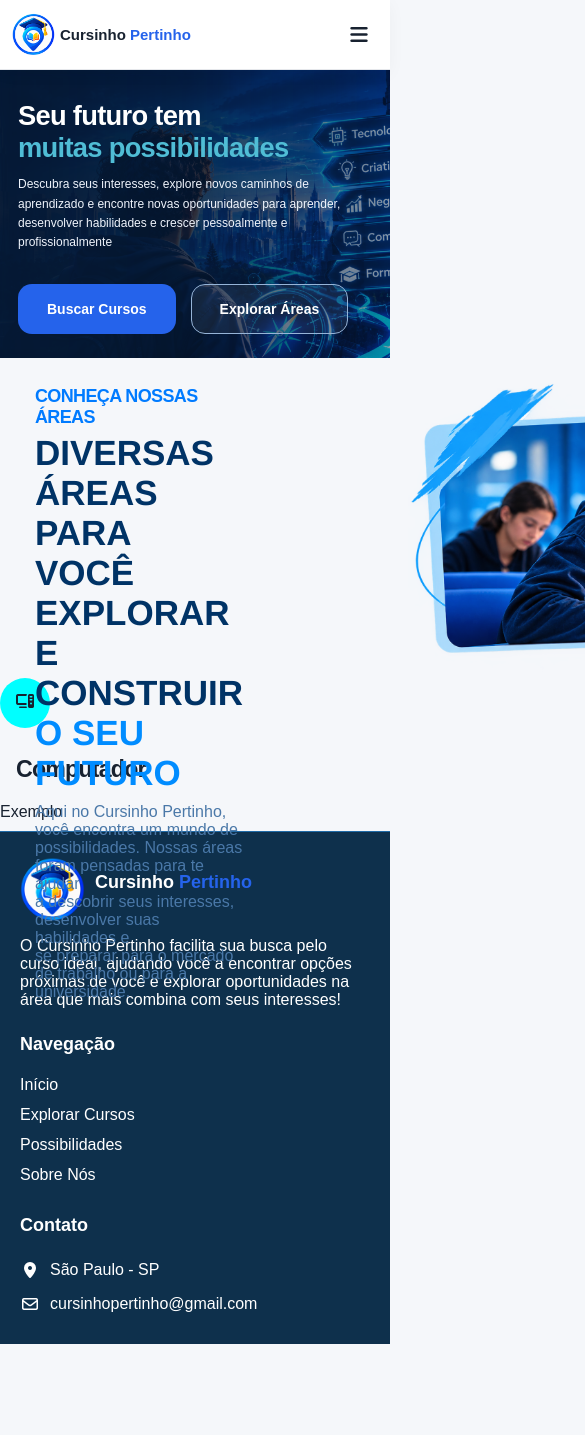
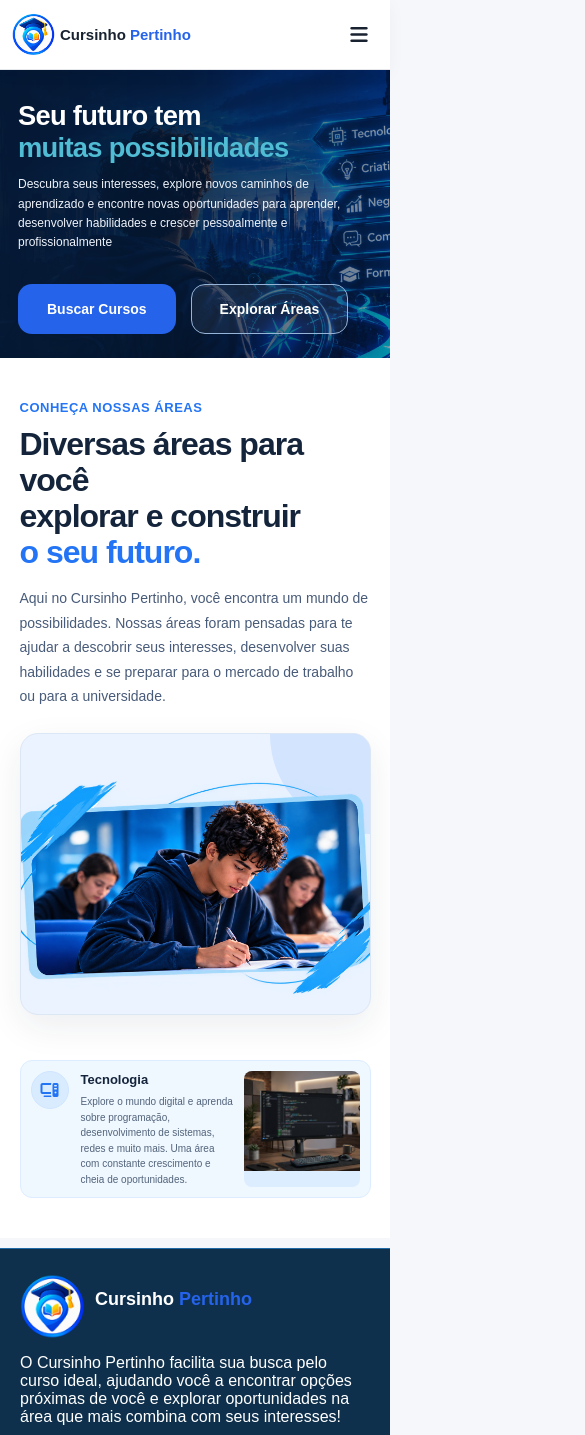
Before and after one commit to arthurherculano155-del/Cursinho-Pertinho, a React (Create React App) app in the folder cursinho-pertinho/: page /possibilidades in a window 390 px wide. Shown: the top 1435 px of the page, 585 px wide, since content can reach past the window. Before the commit the page ends 1344 px from the top, so only its background shows below. Built offline with nearby package versions, Linux system fonts and the light colour scheme.

Commit message:
Alterei scss e jsx de cardTecnologia e scss de possibilidades

```diff
--- a/cursinho-pertinho/src/Components/PossibilitiesComponents/cardTecnologia.jsx
+++ b/cursinho-pertinho/src/Components/PossibilitiesComponents/cardTecnologia.jsx
@@ -1,21 +1,37 @@
+
 import './cardTecnologia.scss';
 
 export default function CardTecnologia({
     icone,
     titulo,
-    mensagem
+    mensagem,
+    imagem
 }) {
     return (
-        <article className='Tecnologia'>
-            <i className={`fa-solid fa-${icone}`} />
+        <article className="Tecnologia">
+            <div className="Tecnologia-Icone">
+                <i className={`fa-solid fa-${icone}`} aria-hidden="true" />
+            </div>
 
-            <h1 className='Tecnologia-Titulo'>
-                {titulo}
-            </h1>
+            <div className="Tecnologia-Conteudo">
+                <h3 className="Tecnologia-Titulo">
+                    {titulo}
+                </h3>
 
-            <p className='Tecnologia-Mensagem'>
-                {mensagem}
-            </p>
+                <p className="Tecnologia-Mensagem">
+                    {mensagem}
+                </p>
+            </div>
+
+            {imagem && (
+                <div className="Tecnologia-Visual">
+                    <img
+                        src={imagem}
+                        alt={titulo}
+                        className="Tecnologia-Imagem"
+                    />
+                </div>
+            )}
         </article>
-    )
+    );
 }
--- a/cursinho-pertinho/src/Components/PossibilitiesComponents/cardTecnologia.scss
+++ b/cursinho-pertinho/src/Components/PossibilitiesComponents/cardTecnologia.scss
@@ -0,0 +1,208 @@
+.Tecnologia {
+    display: grid;
+    grid-template-columns: 42px minmax(0, 1fr) 42%;
+    align-items: center;
+    gap: 12px;
+
+    min-width: 0;
+    min-height: 145px;
+    padding: 12px;
+
+    overflow: hidden;
+    border: 1px solid rgb(221, 237, 255);
+    border-radius: 12px;
+    background: rgb(239, 247, 255);
+
+    font-family: "Poppins", sans-serif;
+
+    transition:
+        transform 0.25s ease,
+        box-shadow 0.25s ease,
+        border-color 0.25s ease;
+
+    &:hover {
+        transform: translateY(-3px);
+        border-color: rgb(174, 207, 255);
+        box-shadow: 0 8px 20px rgba(36, 117, 245, 0.12);
+
+        .Tecnologia-Imagem {
+            transform: scale(1.04);
+        }
+
+        .Tecnologia-Icone {
+            background: rgb(36, 117, 245);
+            color: rgb(255, 255, 255);
+        }
+    }
+
+    .Tecnologia-Icone {
+        display: flex;
+        align-items: center;
+        justify-content: center;
+        align-self: start;
+
+        width: 42px;
+        height: 42px;
+
+        border: 1px solid rgb(207, 229, 255);
+        border-radius: 50%;
+        background: rgb(216, 235, 255);
+        color: rgb(36, 117, 245);
+
+        transition:
+            background 0.25s ease,
+            color 0.25s ease;
+
+        i {
+            font-size: 19px;
+        }
+    }
+
+    .Tecnologia-Conteudo {
+        min-width: 0;
+        align-self: center;
+    }
+
+    .Tecnologia-Titulo {
+        margin: 0 0 7px;
+
+        color: rgb(20, 36, 59);
+        font-size: 15px;
+        font-weight: 700;
+        line-height: 1.4;
+
+        overflow-wrap: anywhere;
+    }
+
+    .Tecnologia-Mensagem {
+        margin: 0;
+
+        color: rgb(82, 100, 123);
+        font-size: 11px;
+        font-weight: 400;
+        line-height: 1.65;
+
+        overflow-wrap: anywhere;
+    }
+
+    .Tecnologia-Visual {
+        align-self: stretch;
+        min-width: 0;
+        min-height: 115px;
+        overflow: hidden;
+        border-radius: 8px;
+        background: rgb(220, 237, 255);
+    }
+
+    .Tecnologia-Imagem {
+        display: block;
+        width: 100%;
+        height: 100px;
+        min-height: 115px;
+
+        object-fit: cover;
+        object-position: center;
+
+        transition: transform 0.35s ease;
+    }
+}
+
+@media (max-width: 1000px) {
+    .Tecnologia {
+        grid-template-columns: 38px minmax(0, 1fr) 38%;
+        gap: 10px;
+        min-height: 135px;
+        padding: 10px;
+
+        .Tecnologia-Icone {
+            width: 38px;
+            height: 38px;
+
+            i {
+                font-size: 17px;
+            }
+        }
+
+        .Tecnologia-Titulo {
+            font-size: 14px;
+        }
+
+        .Tecnologia-Mensagem {
+            font-size: 10px;
+        }
+
+        .Tecnologia-Visual {
+            min-height: 105px;
+        }
+
+        .Tecnologia-Imagem {
+            min-height: 105px;
+        }
+    }
+}
+
+@media (max-width: 600px) {
+    .Tecnologia {
+        grid-template-columns: 40px minmax(0, 1fr) 35%;
+        gap: 10px;
+        min-height: 125px;
+        padding: 10px;
+
+        .Tecnologia-Icone {
+            width: 38px;
+            height: 38px;
+
+            i {
+                font-size: 16px;
+            }
+        }
+
+        .Tecnologia-Titulo {
+            margin-bottom: 5px;
+            font-size: 13px;
+        }
+
+        .Tecnologia-Mensagem {
+            font-size: 10px;
+            line-height: 1.55;
+        }
+
+        .Tecnologia-Visual {
+            min-height: 100px;
+        }
+
+        .Tecnologia-Imagem {
+            min-height: 100px;
+        }
+    }
+}
+
+@media (max-width: 360px) {
+    .Tecnologia {
+        grid-template-columns: 34px minmax(0, 1fr) 30%;
+        gap: 7px;
+        padding: 8px;
+
+        .Tecnologia-Icone {
+            width: 34px;
+            height: 34px;
+
+            i {
+                font-size: 14px;
+            }
+        }
+
+        .Tecnologia-Titulo {
+            font-size: 12px;
+        }
+
+        .Tecnologia-Mensagem {
+            font-size: 9px;
+        }
+
+        .Tecnologia-Visual,
+        .Tecnologia-Imagem {
+            min-height: 90px;
+        }
+    }
+}
--- a/cursinho-pertinho/src/Pages/Possibilidades/possibilidades.jsx
+++ b/cursinho-pertinho/src/Pages/Possibilidades/possibilidades.jsx
@@ -1,14 +1,15 @@
+
 import './possibilidades.scss';
 import Menu from '../../Components/Shared/Menu/menu.jsx';
 import HeroSection from '../../Components/Shared/Hero-Section/hero.jsx';
 import Rodape from '../../Components/Shared/Rodape/rodape.jsx';
 import CardTecnologia from '../../Components/PossibilitiesComponents/cardTecnologia.jsx';
 
-
 export default function Possibilidades() {
     return (
         <>
             <Menu />
+
             <HeroSection
                 imagem="Horizonte.webp"
                 titulo="Seu futuro tem "
@@ -18,28 +19,52 @@ export default function Possibilidades() {
                 botoes={true}
             />
 
-            <div className='painho'>
-                <div>
-                    <h1 className='CONHEÇA'>CONHEÇA NOSSAS ÁREAS</h1>
-                    <h2 className='construção'>DIVERSAS ÁREAS PARA <br></br>VOCÊ EXPLORAR E CONSTRUIR <br></br><b>O SEU FUTURO</b></h2>
-                    <p className='suubtitulo'>Aqui no Cursinho Pertinho, você encontra um mundo de <br></br>possibilidades. Nossas áreas foram pensadas para te ajudar <br></br>a descobrir seus interesses, desenvolver suas habilidades e<br></br> se preparar para o mercado de trabalho ou para a universidade.</p>
-                </div>
+            <main className="pagina-possibilidades">
+                <section className="secao-areas">
+                    <div className="conteudo-areas">
+                        <span className="etiqueta-areas">
+                            CONHEÇA NOSSAS ÁREAS
+                        </span>
 
-                <div >
+                        <h2 className="titulo-areas">
+                            Diversas áreas para você
+                            <br />
+                            explorar e construir
+                            <br />
+                            <span>o seu futuro.</span>
+                        </h2>
 
-                    <img src='/Assets/Imgs/estudantebigode.png' className='bigode' alt='Imagem-Estudante' />
+                        <p className="descricao-areas">
+                            Aqui no Cursinho Pertinho, você encontra um mundo
+                            de possibilidades. Nossas áreas foram pensadas para
+                            te ajudar a descobrir seus interesses, desenvolver
+                            suas habilidades e se preparar para o mercado de
+                            trabalho ou para a universidade.
+                        </p>
+                    </div>
 
-                </div>
+                    <div className="visual-areas">
+                        <img
+                            src="/Assets/Imgs/estudantebigode.png"
+                            className="imagem-estudante-areas"
+                            alt="Estudante aprendendo e explorando novas possibilidades"
+                        />
+                    </div>
+                </section>
 
-            </div>
+                <section className="secao-tecnologias">
+                    <div className="lista-tecnologias">
+                        <CardTecnologia
+                            icone="computer"
+                            titulo="Tecnologia"
+                            mensagem="Explore o mundo digital e aprenda sobre programação, desenvolvimento de sistemas, redes e muito mais. Uma área com constante crescimento e cheia de oportunidades."
+                            imagem="/Assets/Imgs/tecnologia.jpeg"
+                        />
+                    </div>
+                </section>
+            </main>
 
-            <CardTecnologia
-                icone="computer"
-                titulo="Computador"
-                mensagem="Exemplo"
-            />
-
-        <Rodape />
+            <Rodape />
         </>
-    )
+    );
 }
--- a/cursinho-pertinho/src/Pages/Possibilidades/possibilidades.scss
+++ b/cursinho-pertinho/src/Pages/Possibilidades/possibilidades.scss
@@ -1,52 +1,260 @@
-.CONHEÇA{
-font-size: 18px;
-color:#007BFF;
-margin-left: 35px;
+
+.pagina-possibilidades {
+    width: 100%;
+    overflow: hidden;
+    background: rgb(255, 255, 255);
+    color: rgb(20, 36, 59);
+    font-family: "Poppins", sans-serif;
 }
 
-.construção{
-color:#003366;
-font-family: 'Franklin Gothic Medium', 'Arial Narrow', Arial, sans-serif;
-font-size: 35px;
-position: relative;
-bottom :15px;
-left: 35px;
+.secao-areas {
+    display: grid;
+    grid-template-columns: 1fr 1fr;
+    align-items: center;
+    gap: 30px;
+
+    padding: 55px 6%;
+    background: rgb(255, 255, 255);
+
+    .conteudo-areas {
+        min-width: 0;
+    }
+
+    .etiqueta-areas {
+        display: inline-block;
+        margin-bottom: 16px;
+
+        color: rgb(36, 117, 245);
+        font-size: 15px;
+        font-weight: 700;
+        letter-spacing: 0.5px;
+    }
+
+    .titulo-areas {
+        margin: 0 0 20px;
+
+        color: rgb(20, 36, 59);
+        font-size: clamp(36px, 4vw, 58px);
+        font-weight: 800;
+        line-height: 1.1;
+        letter-spacing: -1.8px;
+
+        span {
+            color: rgb(36, 117, 245);
+        }
+    }
+
+    .descricao-areas {
+        max-width: 590px;
+        margin: 0;
+
+        color: rgb(72, 91, 121);
+        font-size: 16px;
+        line-height: 1.8;
+    }
+
+    .visual-areas {
+        position: relative;
+        display: flex;
+        align-items: center;
+        justify-content: center;
+
+        min-width: 0;
+        min-height: 400px;
+        overflow: hidden;
+
+        border: 1px solid rgb(220, 231, 245);
+        border-radius: 24px;
+        background: rgb(234, 243, 255);
+        box-shadow: 0 12px 35px rgba(20, 36, 59, 0.08);
+
+        &::before {
+            content: "";
+            position: absolute;
+            top: 0;
+            right: 0;
+
+            width: 100px;
+            height: 100px;
+
+            border-bottom-left-radius: 100%;
+            background: rgb(36, 117, 245);
+            opacity: 0.12;
+            pointer-events: none;
+        }
+    }
+
+    .imagem-estudante-areas {
+        position: relative;
+        z-index: 1;
+
+        display: block;
+        width: 100%;
+        height: 100%;
+        min-height: 400px;
+
+        object-fit: cover;
+        object-position: center;
+
+        transition: transform 0.35s ease;
+
+        &:hover {
+            transform: scale(1.03);
+        }
+    }
 }
 
-b{
-    font-family: 'Franklin Gothic Medium', 'Arial Narrow', Arial, sans-serif;
-color: #008CFF;
+.secao-tecnologias {
+    padding: 15px 6% 65px;
+    background: rgb(255, 255, 255);
 
+    .lista-tecnologias {
+        display: grid;
+        grid-template-columns: repeat(2, minmax(0, 1fr));
+        align-items: stretch;
+        gap: 24px;
+    }
 }
 
-.suubtitulo{
-color: 	#4A78A8;
-position:relative;
-bottom: 5px;
-left: 35px;
+@media (max-width: 1200px) {
+    .secao-areas {
+        gap: 24px;
+
+        .titulo-areas {
+            font-size: clamp(34px, 4vw, 48px);
+        }
+
+        .visual-areas,
+        .imagem-estudante-areas {
+            min-height: 350px;
+        }
+    }
+
+    .secao-tecnologias {
+        .lista-tecnologias {
+            gap: 20px;
+        }
+    }
 }
 
+@media (max-width: 900px) {
+    .secao-areas {
+        grid-template-columns: 1fr 0.9fr;
+        gap: 20px;
+        padding: 45px 4%;
 
-.painho{
-display: flex;
-width: 100%;
-height: 320px;
+        .etiqueta-areas {
+            font-size: 13px;
+        }
+
+        .titulo-areas {
+            font-size: clamp(30px, 3.8vw, 40px);
+            letter-spacing: -1px;
+        }
+
+        .descricao-areas {
+            font-size: 14px;
+            line-height: 1.75;
+        }
+
+        .visual-areas,
+        .imagem-estudante-areas {
+            min-height: 280px;
+        }
+
+        .visual-areas {
+            border-radius: 18px;
+        }
+    }
+
+    .secao-tecnologias {
+        padding: 10px 4% 45px;
+
+        .lista-tecnologias {
+            gap: 18px;
+        }
+    }
 }
 
-.bigode{
+@media (max-width: 650px) {
+    .secao-areas {
+        grid-template-columns: minmax(0, 1fr);
+        gap: 24px;
+        padding: 40px 5%;
 
-width: 500px;
-height: 380px;
-border-radius: 20px;
-position: relative;
-left: 200px;
-bottom: 38px;
+        .etiqueta-areas {
+            margin-bottom: 12px;
+            font-size: 13px;
+        }
+
+        .titulo-areas {
+            margin-bottom: 16px;
+            font-size: clamp(32px, 8vw, 44px);
+            line-height: 1.12;
+            letter-spacing: -1px;
+        }
+
+        .descricao-areas {
+            max-width: 100%;
+            font-size: 14px;
+            line-height: 1.75;
+        }
+
+        .visual-areas,
+        .imagem-estudante-areas {
+            min-height: 280px;
+        }
+
+        .visual-areas {
+            border-radius: 18px;
+        }
+    }
+
+    .secao-tecnologias {
+        padding: 5px 5% 40px;
+
+        .lista-tecnologias {
+            grid-template-columns: minmax(0, 1fr);
+            gap: 16px;
+        }
+    }
 }
 
-.fa-computer{
-    padding: 15px;
-    background-color: aqua;
-    width: 50PX;
-    height: 50px;
-    border-radius: 30px;
+@media (max-width: 360px) {
+    .secao-areas {
+        padding: 30px 4%;
+
+        .etiqueta-areas {
+            font-size: 12px;
+        }
+
+        .titulo-areas {
+            font-size: 29px;
+            letter-spacing: -0.7px;
+        }
+
+        .descricao-areas {
+            font-size: 13px;
+        }
+
+        .visual-areas,
+        .imagem-estudante-areas {
+            min-height: 210px;
+        }
+    }
+
+    .secao-tecnologias {
+        padding-right: 4%;
+        padding-left: 4%;
+    }
 }
+
+@media (prefers-reduced-motion: reduce) {
+    .imagem-estudante-areas {
+        transition: none;
+
+        &:hover {
+            transform: none;
+        }
+    }
+}
```
Also changed, not shown: cursinho-pertinho/public/Assets/Imgs/tecnologia.jpeg (added).
